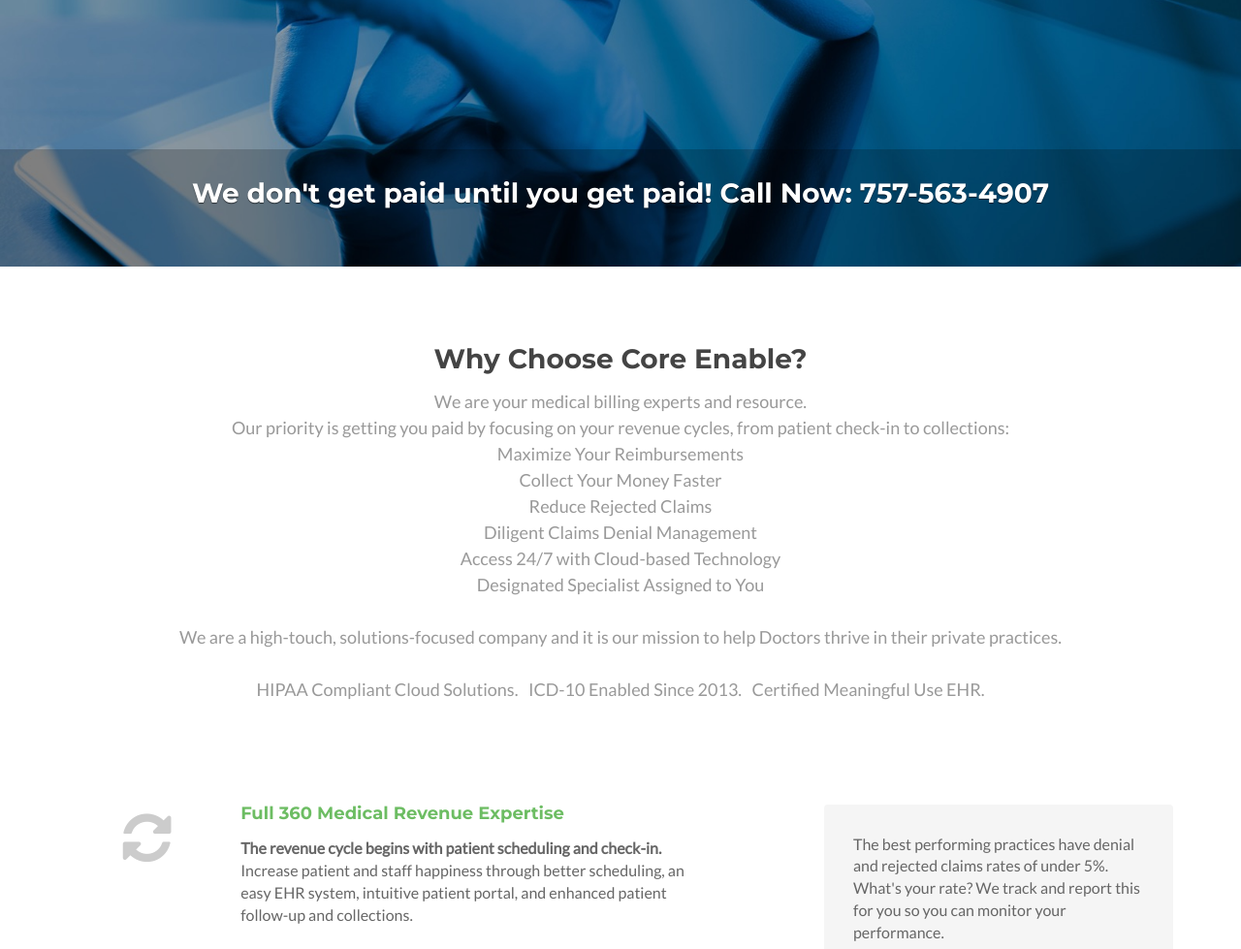
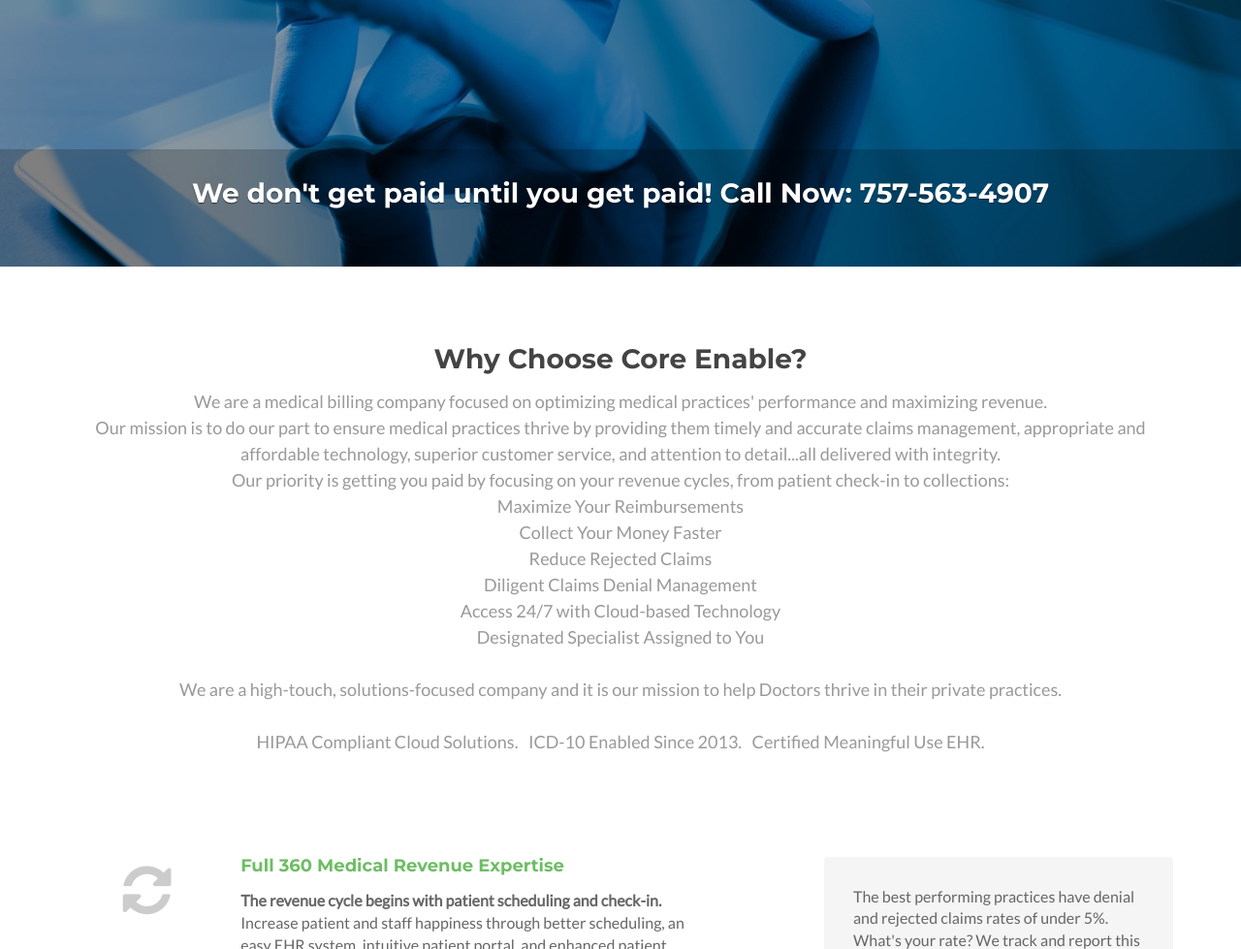
Before and after one commit to duffbuster/ce-www, a plain HTML site: page index.html in a window 1280 px wide. Shown: the part 320-1299 px from the top of the page at 97% size. Drawn offline with nearby package versions, Linux system fonts and the light colour scheme; a script that the page names is missing.

Commit message:
Update index.html

```diff
--- a/index.html
+++ b/index.html
@@ -126,7 +126,8 @@
                 <h2 class="title text-center">Why Choose Core Enable?</h2>
                 <p class="intro text-center">
 
-                    We are your medical billing experts and resource.<br />
+                    We are a medical billing company focused on optimizing medical practices' performance and maximizing revenue.<br />
+                    Our mission is to do our part to ensure medical practices thrive by providing them timely and accurate claims management, appropriate and affordable technology, superior customer service, and attention to detail...all delivered with integrity.<br />
                     Our priority is getting you paid by focusing on your revenue cycles, from patient check-in to collections: <br />
                         Maximize Your Reimbursements<br />
                         Collect Your Money Faster<br />
```
